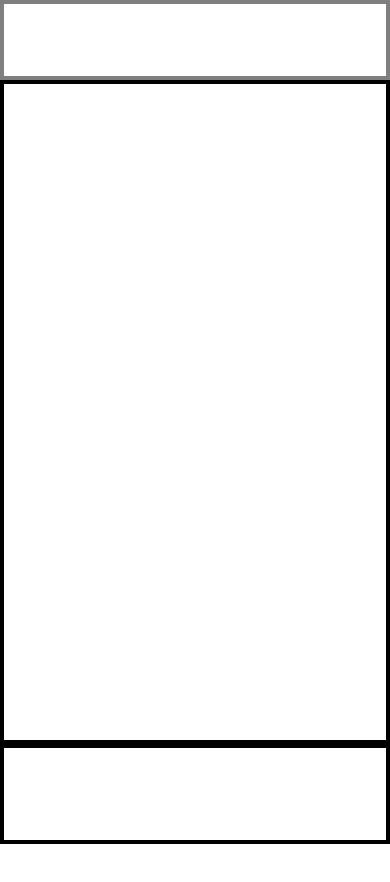
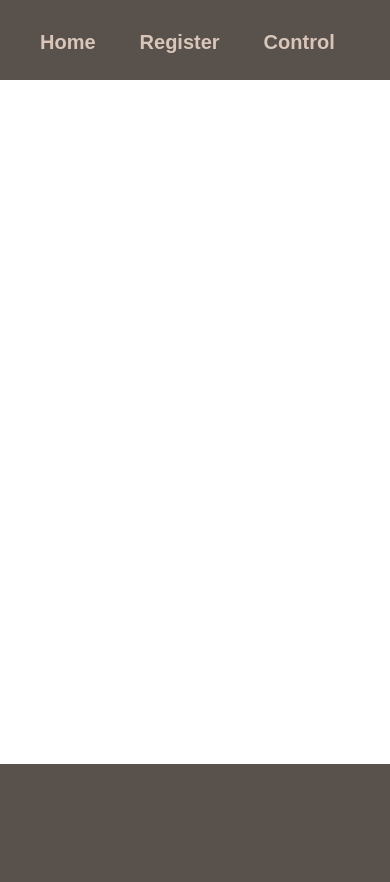
Before and after one commit to natavitoriano/Registration_of_people, a website: page index.html in a window 390 px wide. Before the commit the page ends 844 px from the top, so only its background shows below. Drawn offline with Linux system fonts and the light colour scheme.

Commit message:
Adding menu and responsiveness

```diff
--- a/css/colors.css
+++ b/css/colors.css
@@ -1,18 +1,16 @@
-#main-color{
-    color: #59514C;
+.main-color{
     background-color: #59514C;
+    background: #59514C;
 }
 
-#secundary-color{
-    color: #9C8E84;
+.secundary-color{
     background-color: #9C8E84;
 }
 
-#terciary-color{
-    color:#D9C6B9;
+.terciary-color{
     background-color: #D9C6B9;
 }
 
-#font-color{
+.font-color{
     color: #59514C;
 }
--- a/css/fonts.css
+++ b/css/fonts.css
@@ -1,5 +1,6 @@
-#font-header{
-    font-size: 20px;
+.font-header{
+    color: white;
+    font-size: 31px;
     font-family: 'Times New Roman', Times, serif;
     font-weight: bold;
 }
--- a/css/styles.css
+++ b/css/styles.css
@@ -1,55 +1,111 @@
 * {
     padding: 0;
     margin: 0;
+    box-sizing: border-box;
+    font-family: 'Times New Roman', Times, serif;
+}
+
+.header-title{
+    position: absolute;
+    margin: -18px 0px 0px 20px;
+    top: 50%;
+}
+
+.menu-bar{
+    position: absolute;
+    top: 50%;
+    left: 50%;
+    margin-left: -155.92px;
+    margin-top: -9px;
+}
+
+.menu-bar li{
+    display: inline-block;
+}
+
+.menu-bar a{
+    font-size: 20px;
+    padding: 25px;
+    font-family: 'Oswald', sans-serif;
+    color: #D9C6B9;
+    text-decoration: none;
+    font-weight: bold;
+    border-radius: 10px;
+}
+
+.menu-bar li :hover{
+    background-color: #9C8E84;
+    color: white;
 }
 
 header{
-    grid-area: header;
-    border: solid 4px black;
-}
-
-nav{
     position: -webkit-sticky;
     position: sticky;
-    grid-area: navigation;
     top: 0px;
-    opacity: 50%;
-    border: solid 4px black;
+    grid-area: header;
 }
 
 main{
     grid-area: main;
-    border: solid 4px black;
 }
 
 footer{
     grid-area: footer;
-    border: solid 4px black;
 }
 
 body{
+    height: 100%;
     display: grid;
     min-height: 100vh;
     grid-template-columns: 1fr;
-    grid-template-rows: 100px 100px 1fr 100px;
+    grid-template-rows: 100px 1fr 80px;
     grid-template-areas:
         'header'
-        'navigation'
         'main'
         'footer';
 }
 
-@media(max-width: 700px) {
+@media screen and (max-width: 920px){
+    .header-title{
+        display: none;
+    }
+}
+
+@media screen and (max-device-width: 700px){
+
+}
+
+@media screen and (max-width: 700px) {
     body {
         grid-template-columns: 1fr;
-        grid-template-rows: 80px 1fr 100px;
+        grid-template-rows: 80px 1fr 80px;
         grid-template-areas:
-            'navigation'
+            'header'
             'main'
             'footer';
     }
 
-    header {
-        display: none;
+    .menu-bar a{
+        padding: 20px;
+    }
+
+    .menu-bar{
+        left: 0%;
+        margin-left: 20px;
     }
 }
+
+@media screen and (max-device-width: 700px) {
+    body {
+        grid-template-columns: 1fr;
+        grid-template-rows: 80px 1fr 80px;
+        grid-template-areas:
+            'header'
+            'main'
+            'footer';
+    }
+
+    .menu-bar a{
+        padding: 16px;
+    }
+}
--- a/index.html
+++ b/index.html
@@ -9,15 +9,29 @@
     </head>
     <body>
         <header class="main-color">
-
+            <div class="header-title">
+                <h1 class="font-header">Register and control</h1>
+            </div>
+            <nav class="main-color">
+                <div class="menu-bar">
+                    <ul>
+                        <li>
+                            <a href="#">Home</a>
+                        </li>
+                        <li>
+                            <a href="#">Register</a>
+                        </li>
+                        <li>
+                            <a href="#">Control</a>
+                        </li>
+                    </ul>
+                </div>
+            </nav>
         </header>
-        <nav class="main-color">
-
-        </nav>
         <main>
 
         </main>
-        <footer class="main-color">
+        <footer class="main-color" style="height: 1000px;">
 
         </footer>
     </body>
```
Also changed, not shown: 1 other file.
